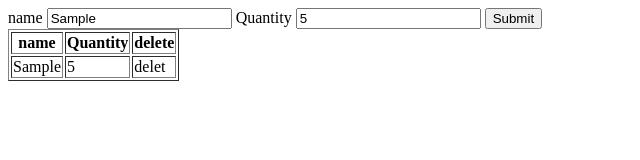
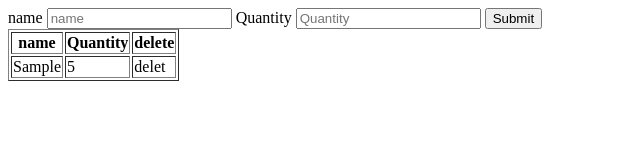
Before and after one commit to Apurvbkt/letsLearnJs, a plain HTML site: page Dom/todoTest.html in a window 1280 px wide. Both pictures are taken after typing "Sample", "5" into the empty fields and a click on the input 513 px from the left and 18 px from the top of the page. Shown: the full height of the page, 0-640 px from the left. Drawn offline with Linux system fonts and the light colour scheme.

Commit message:
final update done todo

```diff
--- a/Dom/todoTest.html
+++ b/Dom/todoTest.html
@@ -35,7 +35,16 @@
     event.preventDefault()
     let name = document.querySelector('#name').value;
     let qnt = document.querySelector('#qnt').value;
+    let data = name.value;
     // console.log(name, qnt, 'clicked');
+
+    // data = '';
+    if(name == '' && qnt == ''){
+      alert('please fill the data')
+    }else{
+
+      document.getElementById("name").value = "";
+      document.getElementById("qnt").value = "";
 
       let row = document.createElement('tr')
 
@@ -55,6 +64,11 @@
 
       document.querySelector('tbody').append(row)
 
+
+    }
+
+
+
   }
 
   function remove(e){
```
Lines whose indentation alone changed are shown as unchanged.
